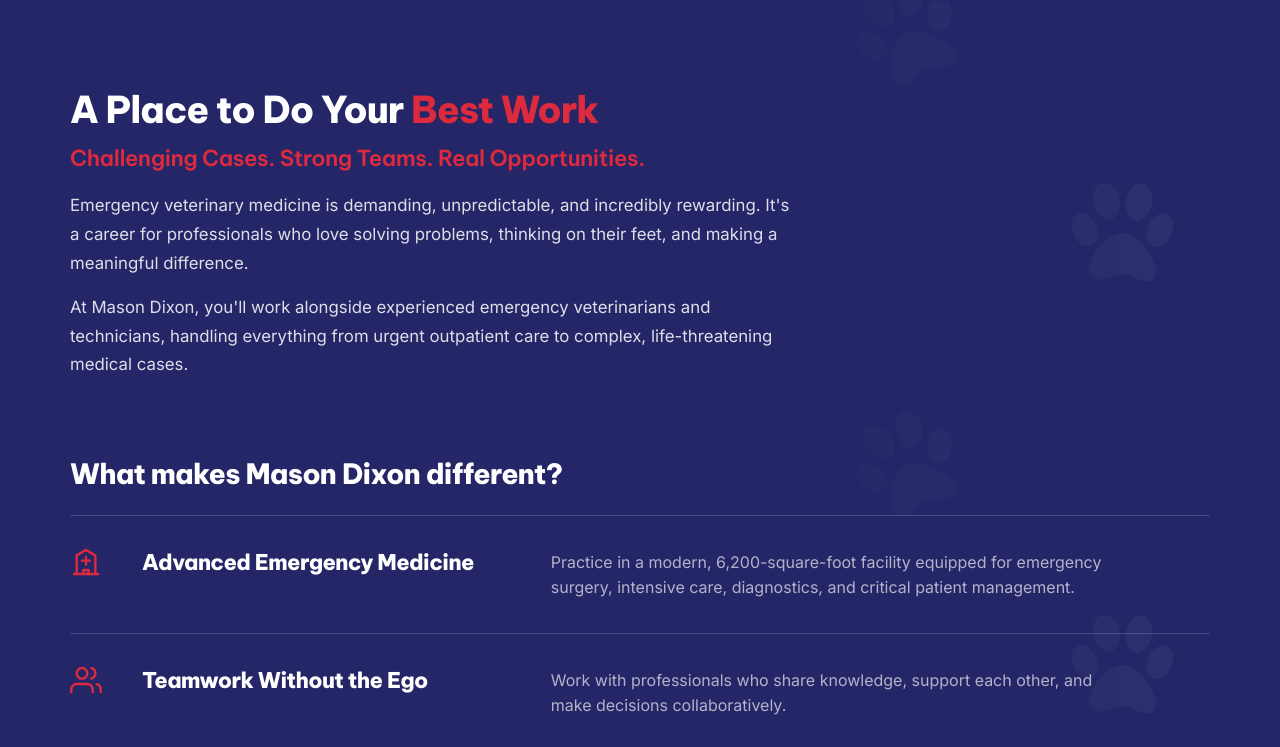
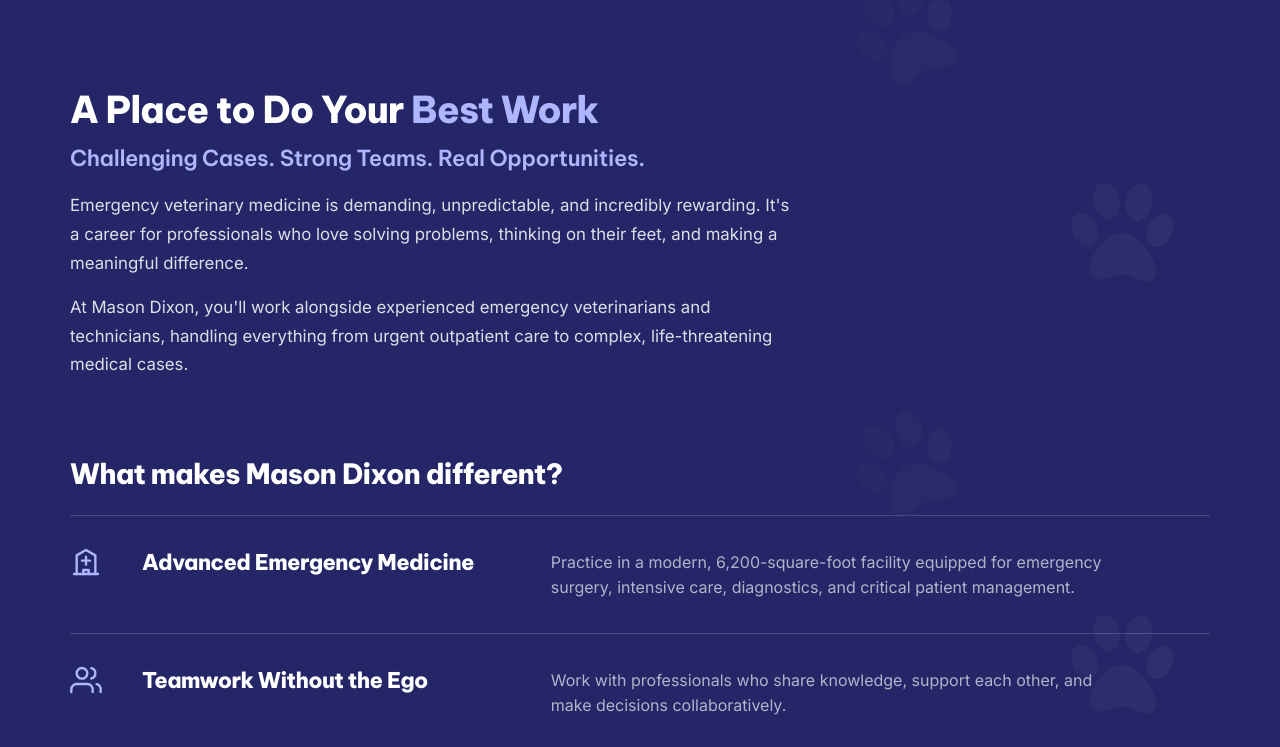
Before and after one commit to imageworksc/mason-dixon-about-us, a plain HTML site: page index.html in a window 1280 px wide. Shown: the part 1773-2520 px from the top of the page. Drawn offline with Linux system fonts and the light colour scheme.

Commit message:
Best Work: light lavender accents instead of red on navy
Co-Authored-By: Claude Opus 5.5 <noreply@anthropic.com>

```diff
--- a/index.html
+++ b/index.html
@@ -10,7 +10,7 @@
 <link rel="preconnect" href="https://fonts.gstatic.com" crossorigin>
 <link rel="stylesheet" href="https://fonts.googleapis.com/css2?family=Be+Vietnam+Pro:wght@500;600;700;800&family=Inter:ital,wght@0,400;0,500;0,600;1,400&display=swap">
 <link rel="stylesheet" href="header.css?v=2">
-<link rel="stylesheet" href="styles.css?v=46">
+<link rel="stylesheet" href="styles.css?v=47">
 <script>document.documentElement.classList.add('js');</script>
 </head>
 <body>
--- a/styles.css
+++ b/styles.css
@@ -312,12 +312,12 @@ svg{flex-shrink:0}
 .work{background:var(--navy);color:var(--on-dark);border-color:transparent}
 .work .paws{opacity:.05;-webkit-mask-image:linear-gradient(90deg,transparent 55%,#000 90%);mask-image:linear-gradient(90deg,transparent 55%,#000 90%)}
 .work h2,.work h3,.work__label{color:#fff}
-.work h2 em{color:#de2a3d}
-.work__sub{color:#de2a3d}
+.work h2 em{color:#aeb6ff}
+.work__sub{color:#aeb6ff}
 .work__copy p:not(.work__sub){color:var(--on-dark)}
 .work .perks{border-top-color:rgba(255,255,255,.16)}
 .work .perk{border-bottom-color:rgba(255,255,255,.16)}
-.work .perk__icon{color:#de2a3d}
+.work .perk__icon{color:#aeb6ff}
 .work .perk p{color:var(--on-dark-muted)}
 @media (max-width:767px){
   .xray-band{height:auto}
```
